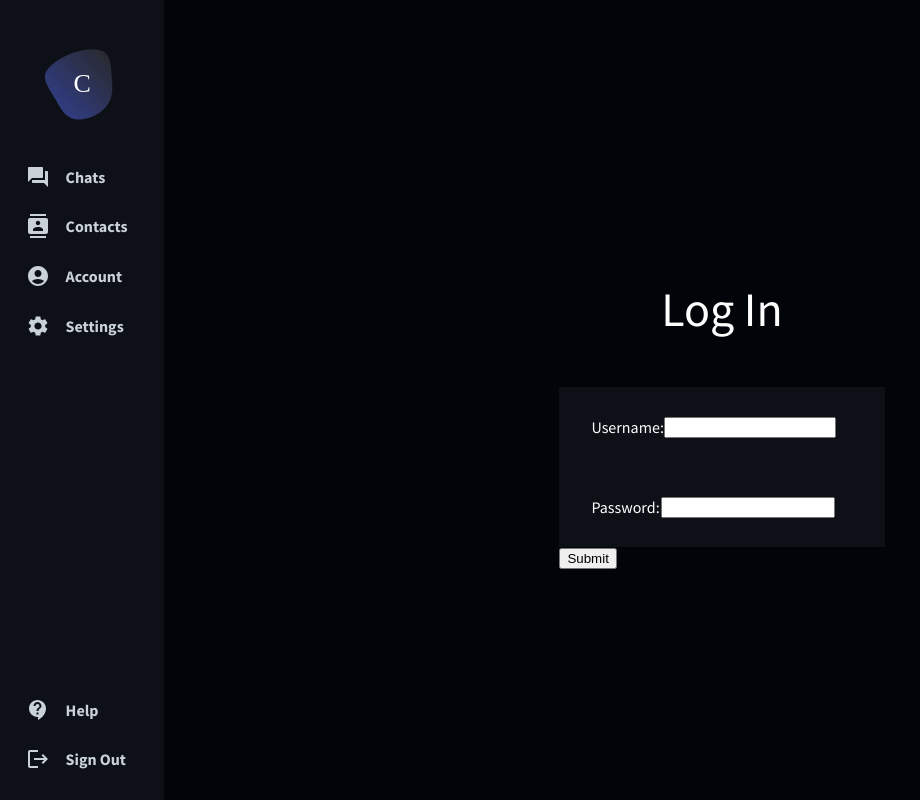
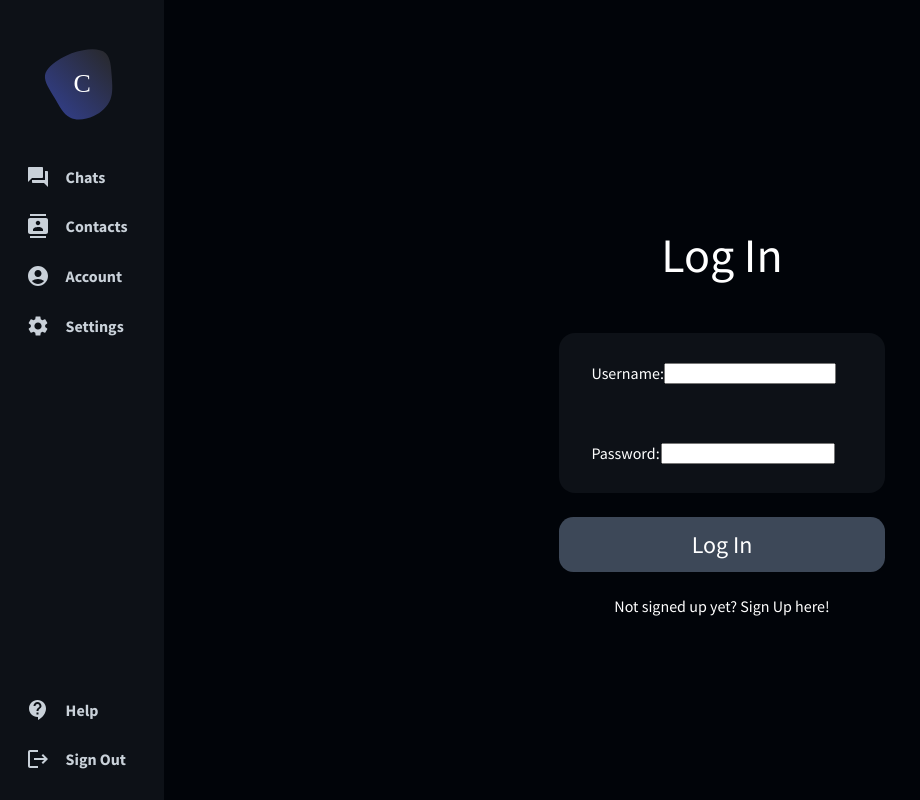
Before and after one commit to ZukLevinson/ChattingApp, a React (Create React App) app in the folder frontend/: page /login in a window 1280 px wide. Shown: the whole page, without its empty margins (0-920 px from the left). Built offline with nearby package versions, Linux system fonts and the light colour scheme; no server answers.

Commit message:
feat(Login, FormInput): implement basic login form

```diff
--- a/frontend/src/components/FormInput/index.module.css
+++ b/frontend/src/components/FormInput/index.module.css
@@ -4,7 +4,6 @@
 
 .container {
   display: flex;
-  background-color: var(--secondary-background);
   align-items: center;
   height: 3em;
   padding: var(--main-padding);
--- a/frontend/src/features/login/index.module.css
+++ b/frontend/src/features/login/index.module.css
@@ -18,6 +18,8 @@
   display: flex;
   flex-direction: column;
   justify-content: center;
+  background-color: var(--secondary-background);
+  border-radius: 1em;
 }
 
 .title {
@@ -25,3 +27,28 @@
   padding: 1em;
   color: #ffffff;
 }
+
+.button {
+  margin-top: 1em;
+  display: flex;
+  font-size: 1.5em;
+  width: calc(30% - var(--main-padding));
+  justify-content: center;
+  padding: calc(var(--main-padding) / 2);
+  background-color: var(--hover-color);
+  border-radius: 0.6em;
+}
+
+
+.sign-up {
+  margin-top: 1em;
+  display: flex;
+  width: calc(30% - var(--main-padding));
+  justify-content: center;
+  padding: calc(var(--main-padding) / 2);
+  border-radius: 0.6em;
+}
+
+.sign-up:hover {
+  color: var(--hover-text-color);
+}
--- a/frontend/src/features/login/index.tsx
+++ b/frontend/src/features/login/index.tsx
@@ -8,10 +8,9 @@ export default function Login() {
       <form className={styles.form}>
         <FormInput title="Username" />
         <FormInput title="Password" />
-        <div>
-          <input type="submit" value="Submit" />
-        </div>
       </form>
+      <div className={styles.button}>Log In</div>
+      <div className={styles["sign-up"]}>Not signed up yet? Sign Up here!</div>
     </div>
   );
 }
--- a/frontend/src/index.css
+++ b/frontend/src/index.css
@@ -12,6 +12,7 @@
   --secondary-active-background: #19202b;
   --primary-text-color: #c9d1d9;
   --hover-color: #3d4858;
+  --hover-text-color: #0080ff;
   --card-border: #30363d;
   --online-color: rgb(7, 107, 24);
   --offline-color: rgb(91, 88, 94);
@@ -20,12 +21,28 @@
 }
 
 [data-theme="purple"] {
-  --primary-background: #010409;
-  --secondary-background: #0d1117;
-  --active-background: #1a212c;
-  --secondary-active-background: #19202b;
+  --primary-background: #000000;
+  --secondary-background: #150050;
+  --active-background: #3F0071;
+  --secondary-active-background: #610094;
   --primary-text-color: #c9d1d9;
   --hover-color: #3d4858;
+  --hover-text-color: #1a5896;
+  --card-border: #30363d;
+  --online-color: rgb(7, 107, 24);
+  --offline-color: rgb(91, 88, 94);
+  --in-chat-color: rgb(129, 6, 6);
+  --button-color: #30363f;
+}
+
+[data-theme="light"] {
+  --primary-background: #F4F9F9;
+  --secondary-background: #CCF2F4;
+  --active-background: #A4EBF3;
+  --secondary-active-background: #AAAAAA;
+  --primary-text-color: #000000;
+  --hover-color: #3d4858;
+  --hover-text-color: #1a5896;
   --card-border: #30363d;
   --online-color: rgb(7, 107, 24);
   --offline-color: rgb(91, 88, 94);
```
Also changed, not shown: frontend/src/components/NavbarButton/index.module.css (line endings or trailing spaces), frontend/src/features/dashboard/index.module.css (line endings or trailing spaces).
